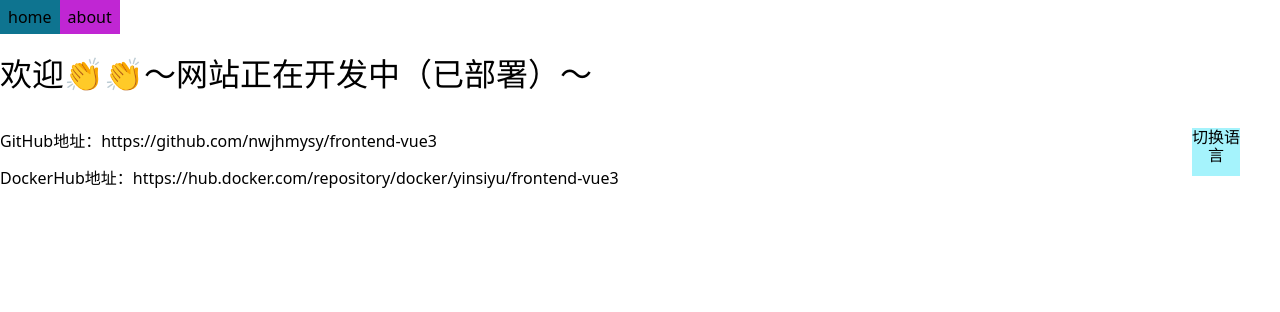
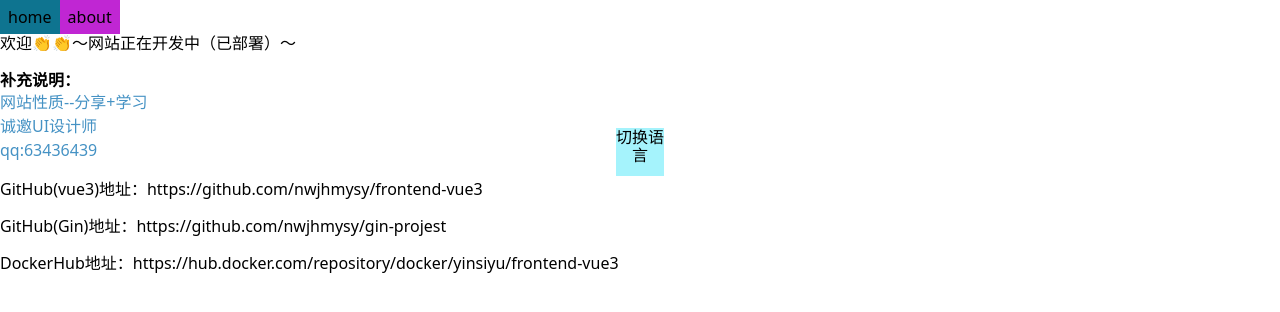
Before and after one commit to nwjhmysy/yugod-frontend, a Vue app: page / in a window 1280 px wide. Shown: the top 312 px of the page. Built offline with nearby package versions, Linux system fonts and the light colour scheme.

Commit message:
feat：修改语言切换逻辑

```diff
--- a/docker-compose.yml
+++ b/docker-compose.yml
@@ -2,8 +2,8 @@ version: '3'
 
 services:
   nginx:
-    image: yinsiyu/yugod-frontend:v1.0
+    image: yinsiyu/yugod-frontend:v1.1
     container_name: yugod
     ports:
-      - "80:80"
+      - "443:443"
     restart: always
--- a/src/components/atoms/TurnLangButton.vue
+++ b/src/components/atoms/TurnLangButton.vue
@@ -1,21 +1,22 @@
 <script setup lang="ts">
-import { type Ref, inject } from 'vue'
 import { LOCALES } from '@/constants'
+import { useLangStore } from '@/stores/lang'
+import { storeToRefs } from 'pinia'
 
-const lang = inject<Ref<LOCALES>>('lang')
-const updateLocale = inject<(arg0: LOCALES) => void>('updateLocale')
+const { lang } = storeToRefs(useLangStore())
+const { setLangZh, setLangJa } = useLangStore()
 </script>
 <template>
   <div
-    class="w-12 h-12 text-center fixed top-32 right-10 bg-cyan-200 cursor-pointer"
+    class="w-12 h-12 text-center fixed top-32 right-[50%] translate-x-[50%] bg-cyan-200 cursor-pointer"
     @click="
       () => {
         if (lang === LOCALES.JA) {
-          updateLocale && updateLocale(LOCALES.ZH)
+          setLangZh()
           return
         }
         if (lang === LOCALES.ZH) {
-          updateLocale && updateLocale(LOCALES.JA)
+          setLangJa()
           return
         }
       }
--- a/src/components/layout/BaseLayout.vue
+++ b/src/components/layout/BaseLayout.vue
@@ -1,35 +1,33 @@
 <script setup lang="ts">
-import type { LOCALES } from '@/constants'
-import { browserLocale, useLocale } from '@/hooks/useLocale'
-import { provide, watch } from 'vue'
-import { useRoute, useRouter } from 'vue-router'
 import TurnLangButton from '../atoms/TurnLangButton.vue'
+import { useLangStore } from '@/stores/lang'
 
-const router = useRouter()
-const route = useRoute()
-// 切换路由时,更新 lang
-const { lang, updateLocale } = useLocale(
-  (route.params['lang'] as LOCALES | undefined) || browserLocale()
-)
-
-// 改变语言 lang 时,改变路由
-watch(lang, (val) => {
-  router.push({ params: { lang: val } })
-})
-
-provide('lang', lang)
-provide('updateLocale', updateLocale)
+const { moveTo } = useLangStore()
 </script>
 
 <template>
   <!-- nav -->
   <div>
     <nav>
-      <button class="p-2 bg-cyan-700">
-        <router-link to="/"> home </router-link>
+      <button
+        class="p-2 bg-cyan-700"
+        @click="
+          () => {
+            moveTo('/')
+          }
+        "
+      >
+        home
       </button>
-      <button class="p-2 bg-fuchsia-600">
-        <router-link to="/about"> about </router-link>
+      <button
+        class="p-2 bg-fuchsia-600"
+        @click="
+          () => {
+            moveTo('/about')
+          }
+        "
+      >
+        about
       </button>
     </nav>
   </div>
--- a/src/model/home/home_ja.ts
+++ b/src/model/home/home_ja.ts
@@ -2,10 +2,18 @@ import type { HomeContent } from './type'
 
 export const home_ja: HomeContent = {
   header: 'ようこそ👏👏～サイトは開発中です（配備済みです）～',
+  main: {
+    title: '補足説明です',
+    list: ['「共有+学習」というウェブサイトです', 'UIデザイナーを招待します', 'qq:63436439']
+  },
   content: [
     {
-      descript: 'GitHubアドレスです：',
+      descript: 'GitHub(vue3)アドレスです：',
       link: 'https://github.com/nwjhmysy/frontend-vue3'
+    },
+    {
+      descript: 'GitHub(Gin)アドレスです：',
+      link: 'https://github.com/nwjhmysy/gin-projest'
     },
     {
       descript: 'DockerHubアドレスです：',
--- a/src/model/home/home_zh.ts
+++ b/src/model/home/home_zh.ts
@@ -2,10 +2,18 @@ import type { HomeContent } from './type'
 
 export const home_zh: HomeContent = {
   header: '欢迎👏👏～网站正在开发中（已部署）～',
+  main: {
+    title: '补充说明：',
+    list: ['网站性质--分享+学习', '诚邀UI设计师', 'qq:63436439']
+  },
   content: [
     {
-      descript: 'GitHub地址：',
+      descript: 'GitHub(vue3)地址：',
       link: 'https://github.com/nwjhmysy/frontend-vue3'
+    },
+    {
+      descript: 'GitHub(Gin)地址：',
+      link: 'https://github.com/nwjhmysy/gin-projest'
     },
     {
       descript: 'DockerHub地址：',
--- a/src/model/home/type.ts
+++ b/src/model/home/type.ts
@@ -1,5 +1,9 @@
 export interface HomeContent {
   header: string
+  main: {
+    title: string
+    list: string[]
+  }
   content: {
     descript: string
     link: string
--- /dev/null
+++ b/src/stores/lang.ts
@@ -0,0 +1,31 @@
+import { ref, watch } from 'vue'
+import { defineStore } from 'pinia'
+import { LOCALES } from '@/constants'
+import { browserLocale } from '@/hooks/useLocale'
+import { useRoute, useRouter } from 'vue-router'
+
+export const useLangStore = defineStore('lang', () => {
+  const router = useRouter()
+  const route = useRoute()
+  const lang = ref<LOCALES>(browserLocale())
+
+  // 改变语言 lang 时,改变路由
+  watch(lang, (val) => {
+    router.push({ params: { lang: val } })
+  })
+
+  const setLangJa = () => {
+    lang.value = LOCALES.JA
+  }
+
+  const setLangZh = () => {
+    lang.value = LOCALES.ZH
+  }
+
+  const moveTo = (path: string) => {
+    if (path === route.path) return
+    router.push({ path: '/' + lang.value + path })
+  }
+
+  return { lang, setLangJa, setLangZh, moveTo }
+})
--- a/src/views/HomeView.vue
+++ b/src/views/HomeView.vue
@@ -1,9 +1,11 @@
 <script setup lang="ts">
 import { LOCALES } from '@/constants'
-import { computed, inject, type Ref } from 'vue'
+import { computed } from 'vue'
 import HOME_VALUE from '@/model/home'
+import { storeToRefs } from 'pinia'
+import { useLangStore } from '@/stores/lang'
 
-const lang = inject<Ref<LOCALES>>('lang')
+const { lang } = storeToRefs(useLangStore())
 
 const data = computed(() => {
   const key = lang?.value || LOCALES.ZH
@@ -12,7 +14,18 @@ const data = computed(() => {
 </script>
 
 <template>
-  <h1>{{ data.header }}</h1>
+  <h2>{{ data.header }}</h2>
+  <br />
+  <strong>{{ data.main.title }}</strong>
+  <ul>
+    <li
+      v-for="(value, index) in data.main.list"
+      :key="index"
+      :class="['text-base', `text-[#4592c4]`]"
+    >
+      {{ value }}
+    </li>
+  </ul>
   <template v-for="(value, index) in data.content" :key="index">
     <br />
     <p>
--- a/tailwind.config.js
+++ b/tailwind.config.js
@@ -2,7 +2,68 @@
 export default {
   content: ["./src/**/*.{html,ts,vue}"],
   theme: {
-    extend: {},
+    extend: {
+      colors: {
+        'font-primary': '#1990FF',
+        'btn-primary': '#1890FF',
+        'point-green': '#52C41A',
+        error: '#F5222D',
+        grey: '#D9D9D9',
+        white: '#FFFFFF',
+        black: '#222222',
+        blue: {
+          header: '#001529',
+          'header-hover': '#252A3D',
+          active: '#1677ff',
+          hover: '#4096ff',
+        },
+        gray: {
+          4: '#F0F2F5',
+          6: '#999999',
+          bg: '#F5F5F5',
+          text: 'rgb(255 255 255 / 65%)',
+          breadcrumb: {
+            light: 'rgb(0 0 0 / 45%)',
+            deep: 'rgb(0 0 0 / 65%)',
+          },
+          disabled: {
+            border: '#D9D9D9',
+            text: 'rgba(0, 0, 0, 0.25)',
+            bg: 'rgba(0, 0, 0, 0.04)',
+          },
+        },
+        info: {
+          text: '#1677ff',
+          bg: '#e6f4ff',
+          border: '#91caff',
+        },
+        warning: {
+          text: '#faad14',
+          bg: '#fffbe6',
+          border: '#ffe58f',
+        },
+        success: {
+          text: '#52c41a',
+          bg: '#f6ffed',
+          border: '#b7eb8f',
+        },
+        'alert-error': {
+          text: '#ff4d4f',
+          bg: '#fff2f0',
+          border: '#ffccc7',
+        },
+      },
+      boxShadow: {
+        'picker-panel':
+          '0 6px 16px 0 rgba(0, 0, 0, 0.08),0 3px 6px -4px rgba(0, 0, 0, 0.12),0 9px 28px 8px rgba(0, 0, 0, 0.05);',
+        'input-active': '0 0 0 2px rgba(5, 145, 255, 0.1);',
+        'input-error': '0 0 0 2px rgba(255, 38, 5, 0.06);',
+        card: 'rgba(31, 35, 41, 0.1) 0px 1px 4px 0px',
+      },
+      minWidth: {
+        screen: '768px',
+      },
+    },
   },
   plugins: [],
 }
```
Also changed, not shown: 2 other files (tests, documents, lock files or other folders).
